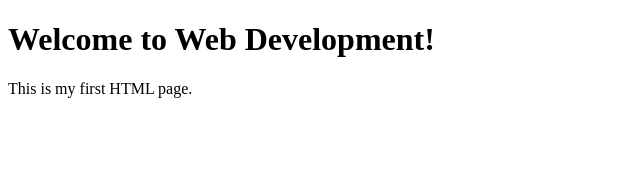
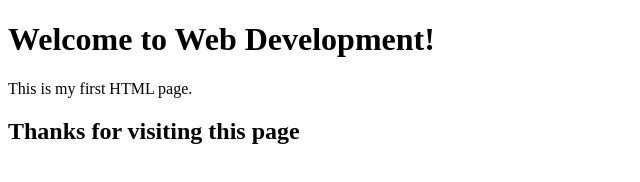
Before and after one commit to Alexander-Chansa/web-dev-lab, a plain HTML site: page index.html in a window 1280 px wide. Shown: the whole page, without its empty margins (0-640 px from the left). Drawn offline with Linux system fonts and the light colour scheme.

Commit message:
third commit

```diff
--- a/index.html
+++ b/index.html
@@ -8,5 +8,6 @@
 <body>
     <h1>Welcome to Web Development!</h1>
     <p>This is my first HTML page.</p>
+    <h2>Thanks for visiting this page</h2>
 </body>
 </html>
```
